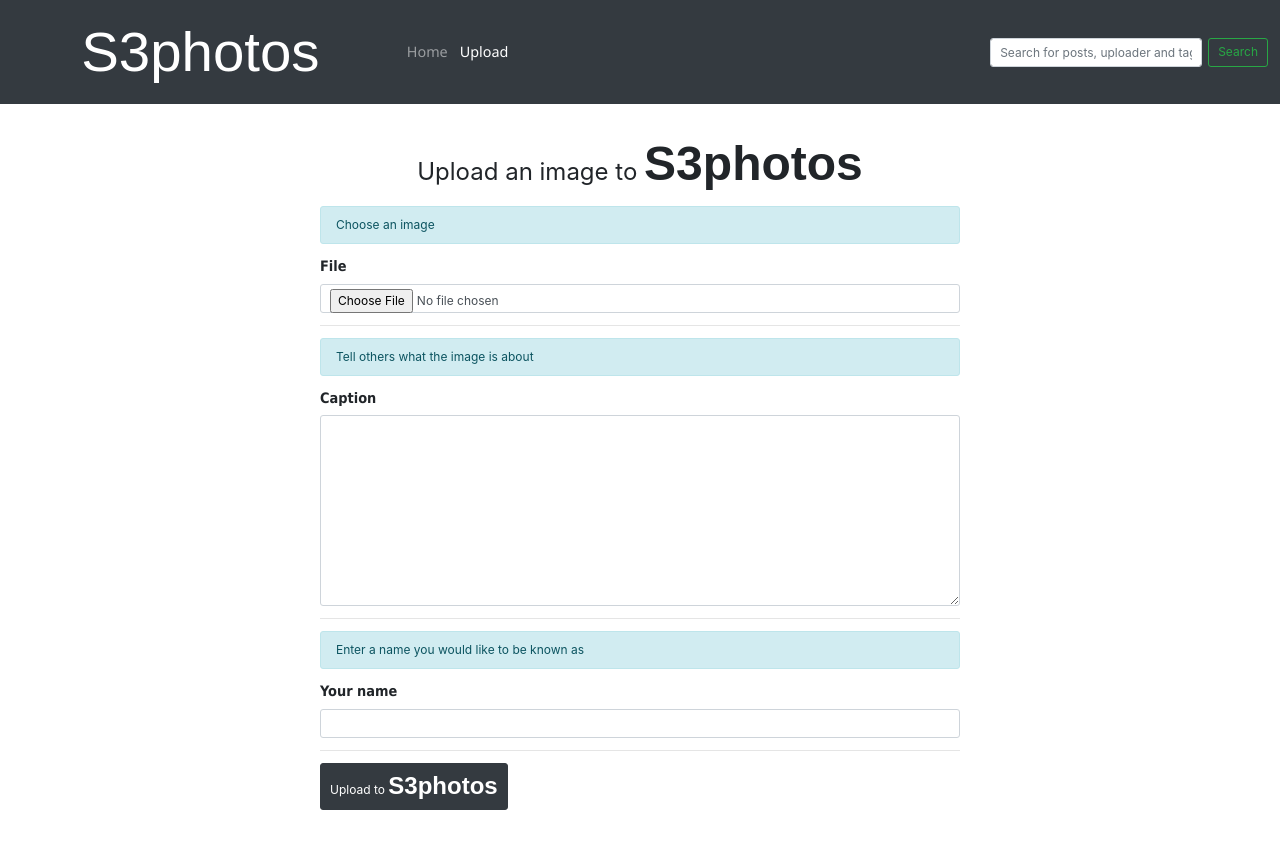
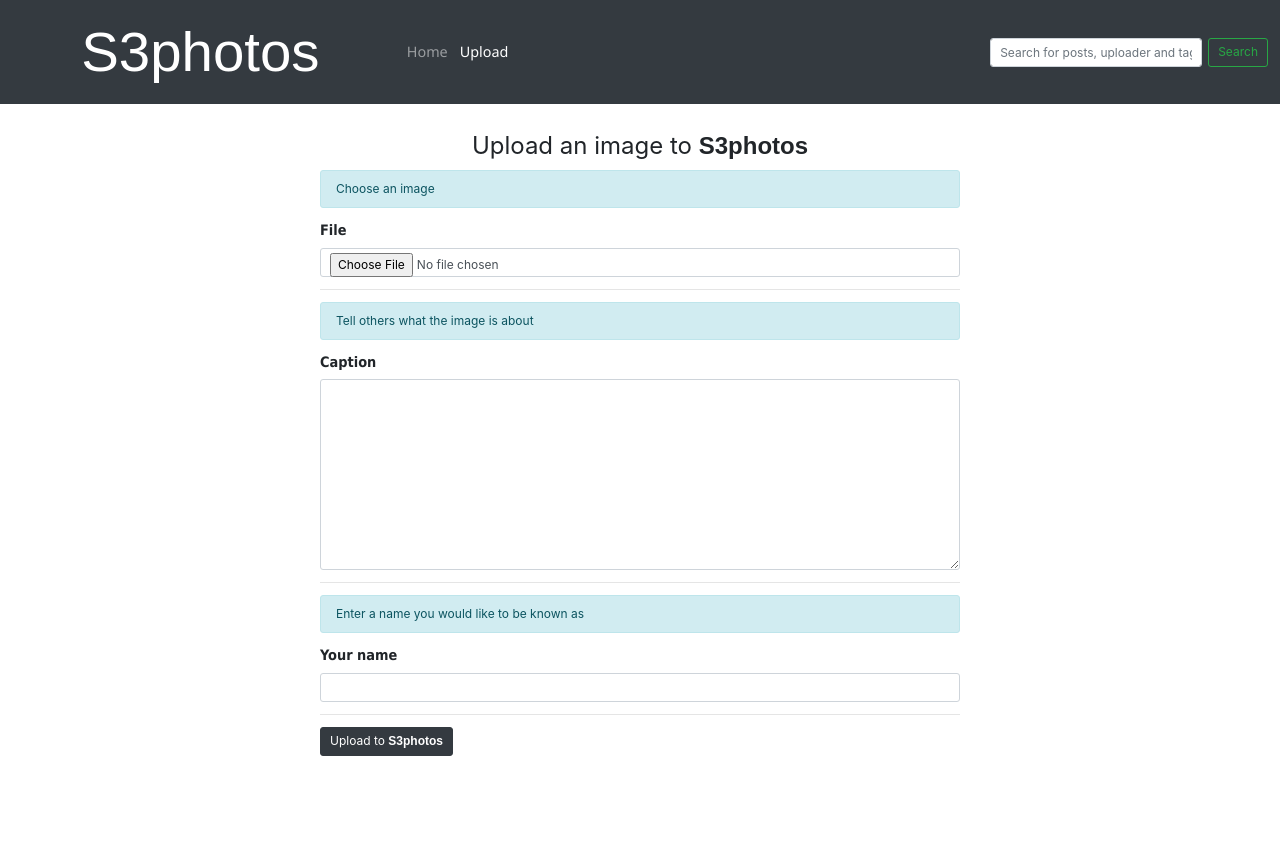
Before and after one commit to muremwa/s3photos-front-end, a React (Create React App) app: page /upload in a window 1280 px wide. Shown: the top 848 px of the page. Built offline with nearby package versions, Linux system fonts and the light colour scheme.

Commit message:
updates some styles

```diff
--- a/src/style/App.css
+++ b/src/style/App.css
@@ -1,5 +1,10 @@
 html {
     font-size: 12px;
+}
+
+.s3 {
+    font-family: "Freestyle Script", sans-serif, serif;
+    font-weight: bold;
 }
 
 @media screen and ( max-width: 991px){
--- a/src/style/Home.css
+++ b/src/style/Home.css
@@ -79,11 +79,6 @@
     width: 60%;
 }
 
-.s3 {
-    font-family: "Freestyle Script", sans-serif, serif;
-    font-size: 2em;
-}
-
 @media screen and ( max-width: 1149px){
     .uploader-name, .posted-time {
         margin-left: 0.7em;
--- a/src/style/Upload.css
+++ b/src/style/Upload.css
@@ -11,11 +11,6 @@
 
 .upload-btn  {
     font-size: 2em;
-}
-
-.s3 {
-    font-family: "Freestyle Script", sans-serif, serif;
-    font-weight: bold;
 }
 
 label {
```
